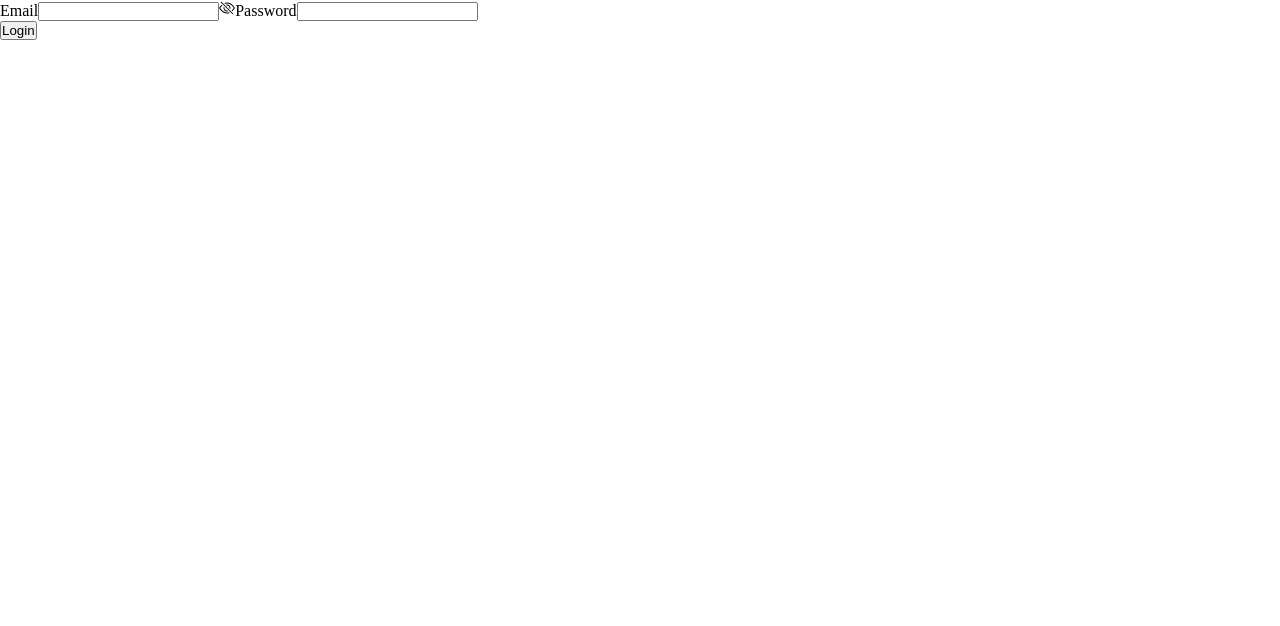
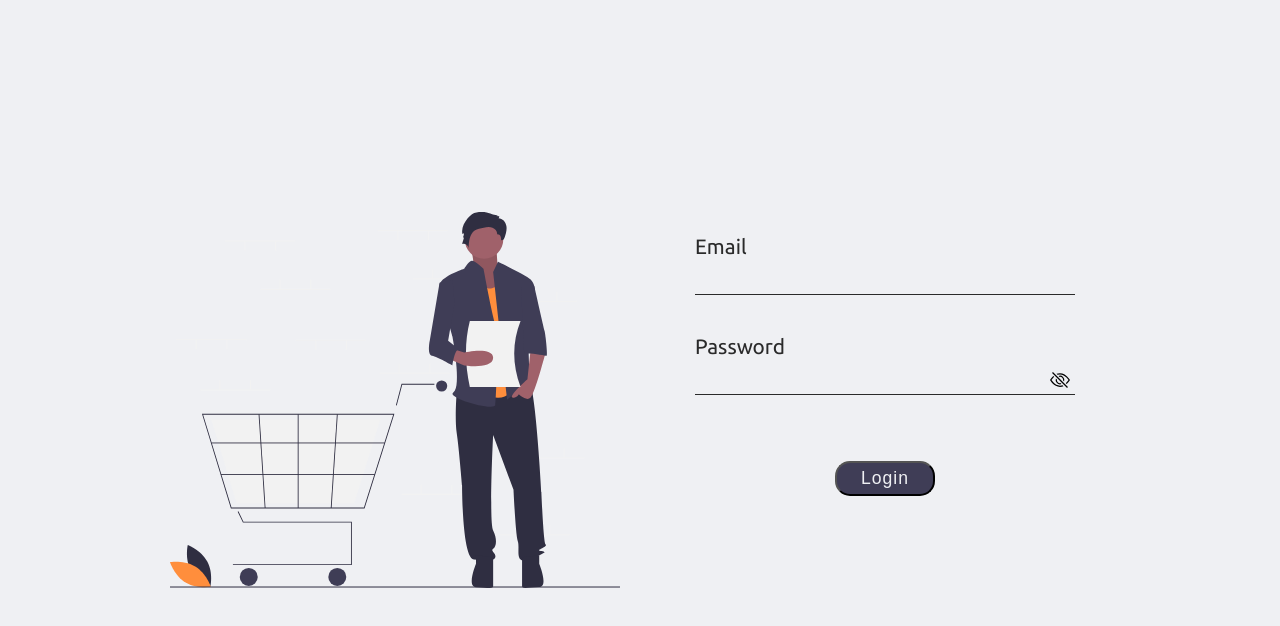
Before and after one commit to celso-rodrigo/new-shopping-cart, a React (Create React App) app: page / in a window 1280 px wide. Shown: the top 626 px of the page. Built offline with nearby package versions, Linux system fonts and the light colour scheme.

Commit message:
Adicionado CSS a tela de login.

```diff
--- a/public/index.html
+++ b/public/index.html
@@ -11,6 +11,9 @@
     />
     <link rel="apple-touch-icon" href="%PUBLIC_URL%/logo192.png" />
     <link rel="manifest" href="%PUBLIC_URL%/manifest.json" />
+    <link rel="preconnect" href="https://fonts.googleapis.com">
+    <link rel="preconnect" href="https://fonts.gstatic.com" crossorigin>
+    <link href="https://fonts.googleapis.com/css2?family=Ubuntu:ital,wght@0,300;0,400;0,700;1,300;1,400;1,700&display=swap" rel="stylesheet">
     <title>New Shopping Cart</title>
   </head>
   <body>
--- a/src/pages/Login.js
+++ b/src/pages/Login.js
@@ -3,6 +3,7 @@ import * as e from "../helpers/loginErrorMessages";
 import { useNavigate } from "react-router-dom";
 import pwVisible from "../images/pwVisible.svg";
 import pwHidden from "../images/pwHidden.svg";
+import loginArt from "../images/loginArt.svg";
 
 function Login() {
 	const navigate = useNavigate();
@@ -35,7 +36,9 @@ function Login() {
 	};
 
   return (
-		<form>
+		<div className="login">
+			<img src={loginArt} alt="Login art." className="login-art" />
+			<form className="login-form">
 				<label>
 					Email
 					<input
@@ -44,22 +47,26 @@ function Login() {
 						onChange={({target}) => setEmail(target.value)}
 					/>
 				</label>
-			<label>
+				<label className="pw-container">
+					Password
 					<img
 						src={showPassword ? pwVisible : pwHidden}
 						onClick={() => setShowPassword((prevState) => (!prevState))}
 						alt="Toggle password."
+						className="toggle-pw"
 					/>
-				Password
 					<input
 						type={showPassword ? "text" : "password"}
 						value={password}
 						onChange={({target}) => setPassword(target.value)}
 						/>
 				</label>
-			<p>{problem.length > 0 && problem}</p>
-			<button type="button" onClick={validateLogin}>Login</button>
+				<div className="login-container">
+					<p className="problem">{problem.length > 0 && problem}</p>
+					<button type="button" onClick={validateLogin} className="login-btn">Login</button>
+				</div>
 			</form>
+		</div>
   );
 }
 
--- /dev/null
+++ b/src/styles/Login.css
@@ -0,0 +1,105 @@
+.login {
+	color: white;
+	font-family: var(--font-1);
+	display: flex;
+	align-items: center;
+	justify-content: center;
+	gap: 40px;
+	height: 100vh;
+}
+
+.login-art {
+	width: 450px;
+}
+
+.login-form {
+	display: flex;
+	flex-direction: column;
+	padding: 35px;
+	gap: 40px;
+	width: 450px;
+	height: 400px;
+	color: var(--color-3);
+}
+
+.login-form input {
+	background-color: transparent;
+	border: none;
+	border-bottom: 1px solid var(--color-3);
+	padding: 15px 10px 5px 10px;
+	width: 100%;
+	outline: none;
+}
+
+.login-form label {
+	display: flex;
+	flex-direction: column;
+	font-size: 1.3rem;
+}
+
+.pw-container {
+	position: relative;
+}
+
+.toggle-pw {
+	cursor: pointer;
+	position: absolute;
+	bottom: 5px;
+	right: 5px;
+	width: 20px;
+}
+
+.problem {
+	text-align: center;
+	height: 1rem;
+	color: var(--color-4);
+}
+
+.login-container {
+	display: flex;
+	flex-direction: column;
+	width: 100%;
+	gap: 10px;
+}
+
+.login-btn {
+	align-self: center;
+	width: 100px;
+	padding: 5px;
+	color: var(--color-1);
+	background-color: var(--color-2);
+	border-radius: 15px;
+	letter-spacing: 1px;
+	font-weight: 200;
+	font-size: 1.1rem;
+	transition: 0.4s;
+}
+
+.login-btn:hover {
+	scale: 1.05;
+}
+
+@media screen and (max-width: 1024px) {
+	.login {
+		gap: 0;
+	}
+
+	.login-art {
+		width: 300px;
+	}
+
+	.login-form {
+		width: 300px;
+		height: 400px;
+	}
+}
+
+@media screen and (max-width: 601px) {
+	.login-art {
+		display: none;
+	}
+
+	.login-form {
+		width: 80vw;
+	}
+}
--- a/src/styles/global.css
+++ b/src/styles/global.css
@@ -4,6 +4,20 @@
 	box-sizing: border-box;
 }
 
+:root {
+	--color-1: #eff0f3;
+	--color-2: #3F3D56;
+	--color-3: #2a2a2a;
+	--color-4: #ff8e3c;
+	--color-5: #d9376e;
+
+	--font-1: 'Ubuntu', sans-serif;
+}
+
+body {
+	background-color: var(--color-1);
+}
+
 button:disabled img {
 	opacity: 0.5;
 	cursor: not-allowed;
--- a/src/styles/index.js
+++ b/src/styles/index.js
@@ -2,3 +2,4 @@ import "./global.css";
 import "./StoreHeader.css";
 import "./Cart.css";
 import "./Store.css";
+import "./Login.css";
```
Also changed, not shown: src/images/loginArt.svg (added). Lines whose indentation alone changed are shown as unchanged.
